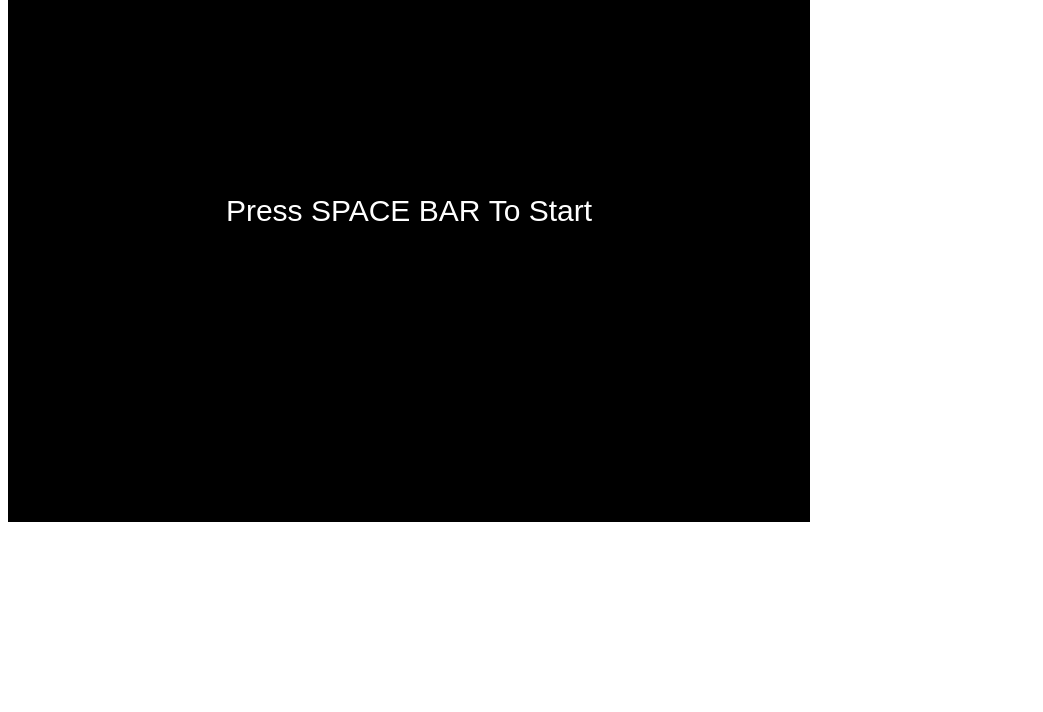
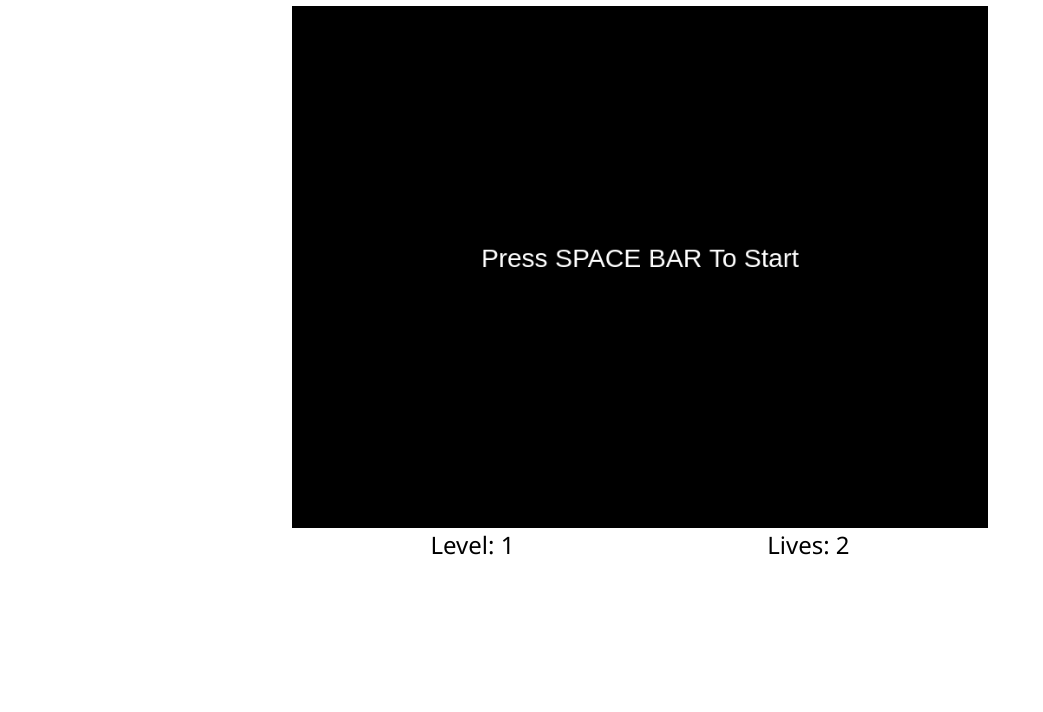
Before and after one commit to unnamedfreak/brick-breaker-html5, a plain HTML site: page index.html in a window 1280 px wide. Shown: the part 88-800 px from the top of the page, without its empty margins (0-1043 px from the left). Drawn offline with Linux system fonts and the light colour scheme.

Commit message:
Improved GUI. Levels are no longer a part of levelBuilder.js (previously levels.js)

```diff
--- /dev/null
+++ b/assets/levels.js
@@ -0,0 +1,25 @@
+export default
+{
+    level1: [
+        [0, 0, 0, 0, 0, 0, 0 ,0, 0, 0],
+        [0, 0, 0, 0, 0, 0, 0 ,0, 0, 0],
+        [0, 0, 0, 0, 0, 0, 0 ,0, 0, 0],
+        [0, 0, 0, 0, 0, 0, 0 ,0, 0, 0],
+        [0, 0, 0, 0, 0, 0, 0 ,0, 0, 0],
+        [0, 0, 0, 0, 0, 0, 0 ,0, 0, 0],
+        [0, 0, 0, 0, 0, 0, 0 ,0, 0, 0],
+        [0, 0, 0, 0, 0, 0, 1 ,0, 0, 0]
+    ],
+    level2: [
+        [0, 1, 1, 0, 0, 0, 0, 1, 1, 0],
+        [1, 1, 1, 1, 1, 1, 1, 1, 1, 1],
+        [1, 1, 1, 1, 1, 1, 1, 1, 1, 1],
+        [1, 1, 1, 1, 1, 1, 1, 1, 1, 1]
+    ],
+    level3: [
+        [1, 0, 0, 0, 1, 1, 0, 1],
+        [1, 1, 0, 1, 0, 1, 1, 1],
+        [1, 0, 1, 0, 1, 0, 0, 1],
+        [1, 0, 0, 1, 1, 1, 0, 1]
+    ]
+}
--- a/index.html
+++ b/index.html
@@ -1,22 +1,19 @@
 <html>
 <head>
     <title>Brick Breaker</title>
-    <style>
-        #gameScreen {
-            border: 1px solid black;
-        }
-        img {
-            display: none;
-        }
-    </style>
-
+    <link href="styles.css" rel="stylesheet">
 </head>
 
 <body>
+    <h1>Brick Breaker</h1>
     <img id="imgBall" src="./assets/images/ball.png">
     <img id="imgBrick" src="./assets/images/brick.png">
+    <canvas id="gameScreen" width="800px" height="600px"></canvas>
 
-    <canvas id="gameScreen" width="800px" height="600px"></canvas>
+    <div class="stats">
+        <div class="data">Level: <span id="level"></span></div>
+        <div class="data">Lives: <span id="lives"></span></div>
+    </div>
 
     <script src="./src/index.js" type="module"></script>
 </body>
--- a/src/game.js
+++ b/src/game.js
@@ -1,7 +1,9 @@
 import Paddle from './paddle.js';
 import Ball from './ball.js';
 import InputHandler from './input.js';
-import { buildLevel, level1, level2 } from './levels.js';
+import { buildLevel } from './levelBuilder.js';
+
+import lvlList from '../assets/levels.js';
 
 const GAMESTATE = {
     PAUSED: 0,
@@ -21,30 +23,29 @@ export default class Game {
         this.bricks = [];
         this.paddle = new Paddle(this);
         this.ball = new Ball(this);
-        this.levels = [level1, level2];
+        this.levels = Object.values(lvlList);
         this.currLevel = 0;
         this.lives = 2;
         new InputHandler(this, this.paddle);
     }
 
     start() {
-        console.log(`Level ${this.currLevel+1}`)
         this.ball.reset();
         this.paddle.reset();
         if(
-            (this.gamestate !== GAMESTATE.MENU &&
+            this.gamestate !== GAMESTATE.MENU &&
              this.gamestate !== GAMESTATE.NEXTLEVEL
-        )) {console.log("owo"); return;}
-        // if(this.gamestate === GAMESTATE.RUNNING) {
-        //     console.log("owo");
-        //     return;
-        // }
+        ) return;
         this.bricks = buildLevel(this, this.levels[this.currLevel]);
         this.gameObjects = [this.paddle, this.ball];
         this.gamestate = GAMESTATE.RUNNING;
     }
 
     update(deltaTime) {
+        let level = document.getElementById("level");
+        let lives = document.getElementById("lives");
+        level.innerText = this.currLevel+1;
+        lives.innerHTML = this.lives;
         if(
             this.gamestate === GAMESTATE.PAUSED ||
             this.gamestate === GAMESTATE.MENU ||
@@ -67,10 +68,6 @@ export default class Game {
                 this.ball.reset();
             }
         }
-
-        console.log(this.bricks.length);
-        console.log(this.currLevel, this.levels.length-1);
-        console.log(this.gamestate);
 
         if(this.bricks.length === 0) {
             if(this.currLevel == this.levels.length-1) {
--- a/src/index.js
+++ b/src/index.js
@@ -9,7 +9,6 @@ const GAME_HEIGHT = 600;
 ctx.clearRect(0, 0, GAME_WIDTH, GAME_HEIGHT);
 
 let game = new Game(GAME_WIDTH, GAME_HEIGHT);
-// game.start();
 
 let lastTime = 0;
 
--- a/src/input.js
+++ b/src/input.js
@@ -13,7 +13,12 @@ export default class InputeHandler {
                     game.togglePause();
                     break;
                 case 32:
-                    if(game.gamestate == 1) return;
+                    if(game.gamestate == 5) {
+                        return;
+                    } else if(game.gamestate == 0 || game.gamestate == 1){
+                        game.togglePause();
+                        return;
+                    }
                     game.start();
                     break;
             }
--- /dev/null
+++ b/src/levelBuilder.js
@@ -0,0 +1,20 @@
+import Brick from './brick.js'
+
+export function buildLevel(game, level) {
+    let bricks = [];
+
+    level.forEach((row, rowIdx) => {
+        row.forEach((brick, brickIdx) => {
+            let position = {
+                x: 80 * brickIdx,
+                y: 20 + 24 * rowIdx
+            }
+            if(brick === 1) {
+                // console.log(position.x, position.y)
+                bricks.push(new Brick(game, position));
+            }
+        });
+    });
+
+    return bricks;
+}
--- a/src/levels.js
+++ /dev/null
@@ -1,46 +0,0 @@
-import Brick from './brick.js'
-
-export function buildLevel(game, level) {
-    let bricks = [];
-
-    level.forEach((row, rowIdx) => {
-        row.forEach((brick, brickIdx) => {
-            let position = {
-                x: 80 * brickIdx,
-                y: 20 + 24 * rowIdx
-            }
-            if(brick === 1) {
-                // console.log(position.x, position.y)
-                bricks.push(new Brick(game, position));
-            }
-        });
-    });
-
-    return bricks;
-}
-
-export const level1 = [
-    // [1, 0, 0, 0, 1, 1, 0, 1],
-    // [1, 1, 0, 1, 0, 1, 1, 1],
-    // [1, 0, 1, 0, 1, 0, 0, 1],
-    // [1, 0, 0, 1, 1, 1, 0, 1]
-    // [0, 1, 1, 0, 0, 0, 0, 1, 1, 0],
-    // [1, 1, 1, 1, 1, 1, 1, 1, 1, 1],
-    // [1, 1, 1, 1, 1, 1, 1, 1, 1, 1],
-    // [1, 1, 1, 1, 1, 1, 1, 1, 1, 1],
-    [0, 0, 0, 0, 0, 0, 0 ,0, 0, 0],
-    [0, 0, 0, 0, 0, 0, 0 ,0, 0, 0],
-    [0, 0, 0, 0, 0, 0, 0 ,0, 0, 0],
-    [0, 0, 0, 0, 0, 0, 0 ,0, 0, 0],
-    [0, 0, 0, 0, 0, 0, 0 ,0, 0, 0],
-    [0, 0, 0, 0, 0, 0, 0 ,0, 0, 0],
-    [0, 0, 0, 0, 0, 0, 0 ,0, 0, 0],
-    [0, 0, 0, 0, 0, 0, 1 ,0, 0, 0],
-]
-
-export const level2 = [
-    [1, 0, 0, 0, 1, 1, 0, 1],
-    [1, 1, 0, 1, 0, 1, 1, 1],
-    [1, 0, 1, 0, 1, 0, 0, 1],
-    [1, 0, 0, 1, 1, 1, 0, 1]
-]
--- /dev/null
+++ b/styles.css
@@ -0,0 +1,29 @@
+:root {
+    font-family: 'Segoe UI', Tahoma, Geneva, Verdana, sans-serif;
+}
+
+body {
+    display: flex;
+    flex-direction: column;
+    text-align: center;
+}
+
+#gameScreen {
+    border: 1px solid black;
+    margin: 0 22.5%;
+}
+
+.stats {
+    display: flex;
+    flex-direction: row;
+    font-size: 1.5rem;
+    justify-content: center;
+}
+
+.data {
+    margin: 0 10%;
+}
+
+img {
+    display: none;
+}
```
